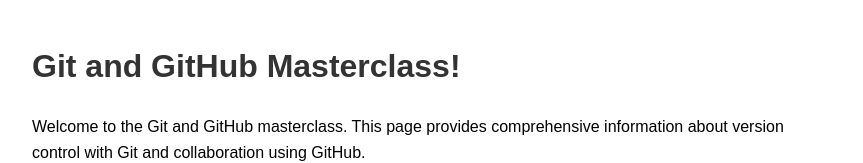
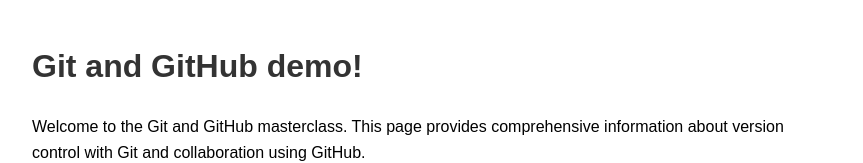
Before and after one commit to Nuwahereza-eng/github_demo, a plain HTML site: page index.html in a window 1280 px wide. Shown: the top 163 px of the page, without its empty margins (208-1071 px from the left). Drawn offline with Linux system fonts and the light colour scheme.

Commit message:
changed to demo

```diff
--- a/index.html
+++ b/index.html
@@ -26,7 +26,7 @@
     </style>
 </head>
 <body>
-    <h1>Git and GitHub Masterclass!</h1>
+    <h1>Git and GitHub demo!</h1>
     <p>Welcome to the Git and GitHub masterclass. This page provides comprehensive information about version control with Git and collaboration using GitHub.</p>
 
     <div class="section">
```
